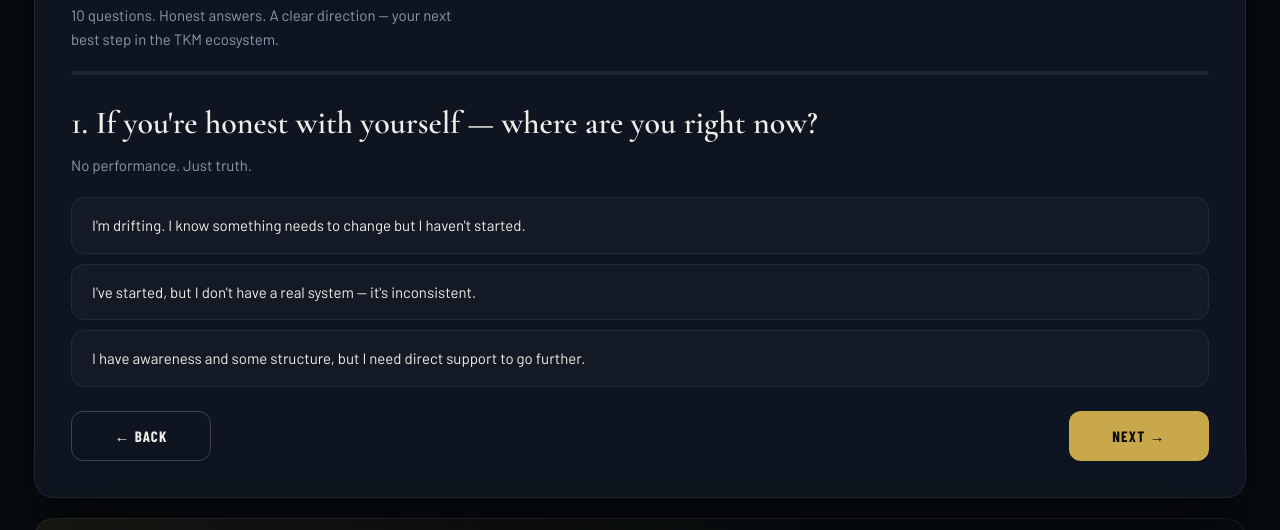
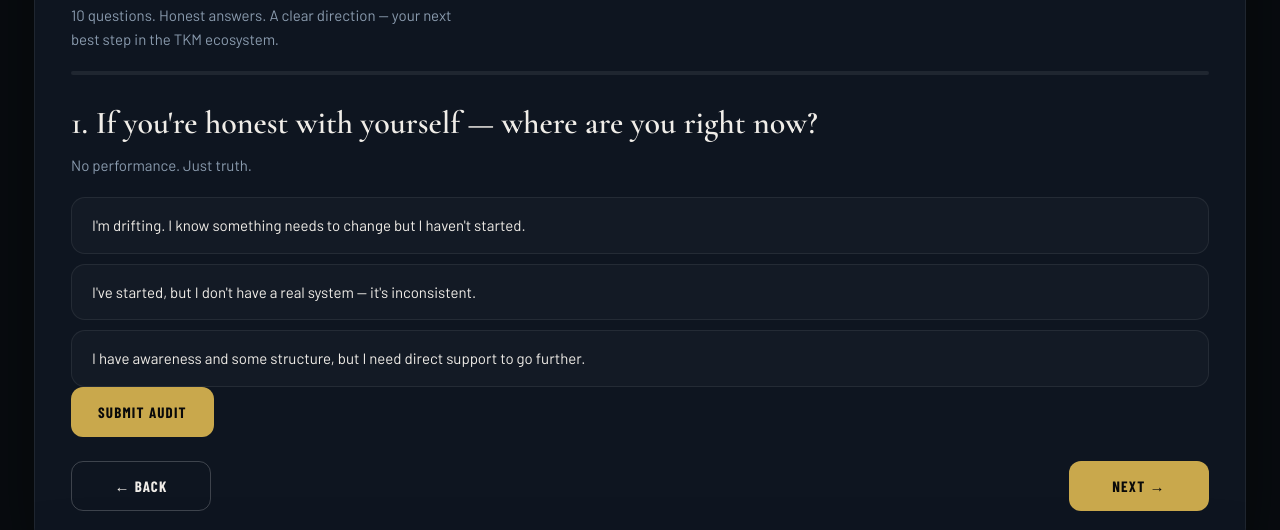
Before and after one commit to mylesjohnson23-sys/TKM-stie, a plain HTML site: page index.html in a window 1280 px wide. Shown: the part 2400-2930 px from the top of the page. Drawn offline with nearby package versions, Linux system fonts and the light colour scheme; a web font is replaced by a local one.

Commit message:
Add submit button and implement submitAudit function
Fixing Copilot errors last chance in copilot

```diff
--- a/index.html
+++ b/index.html
@@ -699,6 +699,7 @@ input[name="_gotcha"]{position:absolute;left:-9999px}
             <button type="button" class="choice" data-score='{"coaching":3}'>I want to have done the hardest work with someone who pushed me to my best — no shortcuts.</button>
           </div>
         </div>
+        <button type="button" class="btn primary" onclick="submitAudit()">Submit Audit</button>
 
         <!-- NAV -->
         <div class="audit-nav">
@@ -968,8 +969,10 @@ async function submitAudit() {
         console.error("Submission error:", error);
         alert("There was an issue submitting your audit. Please try again.");
     }
+      function submitAudit() {
+      showResults();
+      document.getElementById('resultsBox').scrollIntoView({behavior:'smooth'});
 }
-</script>
 
 </script>
 </body>
```
